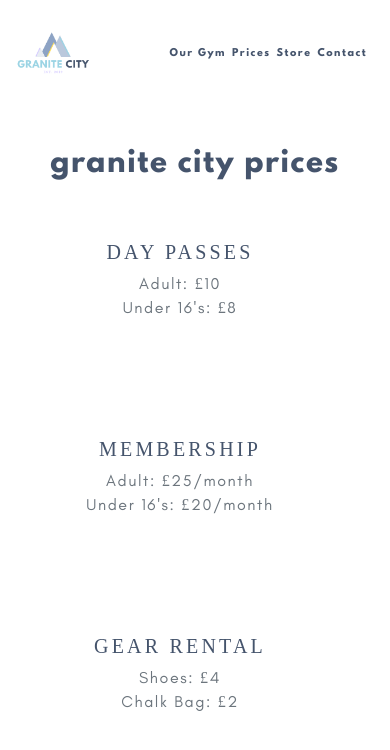
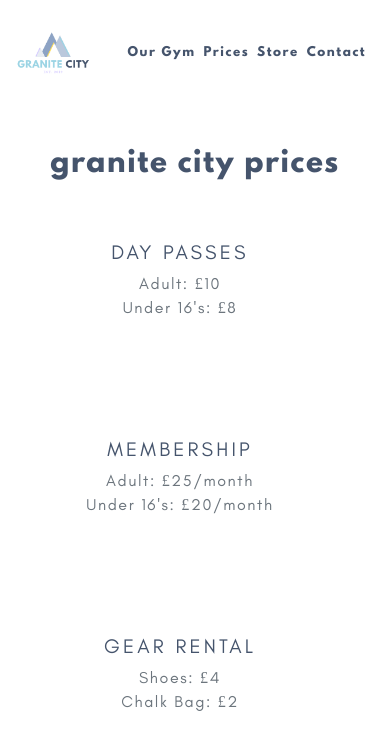
Before and after one commit to samjameshambridge/Granite-City, a React (Create React App) app: page /prices in a window 390 px wide. Shown: the top 750 px of the page. Built offline with nearby package versions, Linux system fonts and the light colour scheme.

Commit message:
font change on the text on the prices page && addition of route when clicking logo on navbar

```diff
--- a/src/components/navigation/NavBar.js
+++ b/src/components/navigation/NavBar.js
@@ -11,7 +11,7 @@
   return (
     <React.Fragment>
       <nav className="navbar navbar-expand">
-        <Link to="/" className="navbar-brand">
+        <Link to="/Granite-City/" className="navbar-brand">
           <Logo className="nav-logo" />
         </Link>
         <ul className="navbar-nav w-100 d-flex justify-content-end">
--- a/src/components/pages/Prices.js
+++ b/src/components/pages/Prices.js
@@ -12,7 +12,7 @@
       <NavBar />
       <Title title="granite city prices" className="prices-title" />
       <div className="prices-container row d-flex justify-content-center">
-        <div className="col-md-3 d-flex flex-column justify-content-center align-items-center">
+        <div className="col-md-3 d-flex flex-column justify-content-center align-items-center font-secondary">
           <img
             className="triangle d-none d-md-block mb-5"
             src={yellowtriangle}
@@ -22,7 +22,7 @@
           <p className="text-muted m-0">Adult: £10</p>
           <p className="text-muted">Under 16's: £8</p>
         </div>
-        <div className="col-md-3 d-flex flex-column justify-content-center align-items-center">
+        <div className="col-md-3 d-flex flex-column justify-content-center align-items-center font-secondary">
           <img
             className="triangle d-none d-md-block mb-5"
             src={bluetriangle}
@@ -32,7 +32,7 @@
           <p className="text-muted m-0">Adult: £25/month</p>
           <p className="text-muted">Under 16's: £20/month</p>
         </div>
-        <div className="col-md-3 d-flex flex-column justify-content-center align-items-center">
+        <div className="col-md-3 d-flex flex-column justify-content-center align-items-center font-secondary">
           <img
             className="triangle d-none d-md-block mb-5"
             src={purpletriangle}
--- a/src/css/scss/components/_navbar.scss
+++ b/src/css/scss/components/_navbar.scss
@@ -27,11 +27,11 @@
     padding-right: 1vw;
 
     @media screen and (max-width: $medium) {
-      font-size: 0.8rem;
+      font-size: 0.85rem;
     }
 
     @media screen and (max-width: $small) {
-      font-size: 0.6rem;
+      font-size: 0.75rem;
     }
 
     .nav-item {
@@ -43,7 +43,7 @@
       }
 
       @media screen and (max-width: $small) {
-        padding: 0 0.75vw;
+        padding: 0 1vw;
       }
     }
 
--- a/src/main.css
+++ b/src/main.css
@@ -191,10 +191,10 @@
     padding-right: 1vw; }
     @media screen and (max-width: 768px) {
       nav ul {
-        font-size: 0.8rem; } }
+        font-size: 0.85rem; } }
     @media screen and (max-width: 576px) {
       nav ul {
-        font-size: 0.6rem; } }
+        font-size: 0.75rem; } }
     nav ul .nav-item {
       padding: 0 2vw;
       text-decoration: none; }
@@ -203,7 +203,7 @@
           padding: 0 1.25vw; } }
       @media screen and (max-width: 576px) {
         nav ul .nav-item {
-          padding: 0 0.75vw; } }
+          padding: 0 1vw; } }
     nav ul .checkoutIcon:hover {
       border: none; }
   nav .dropdown-menu {
```
